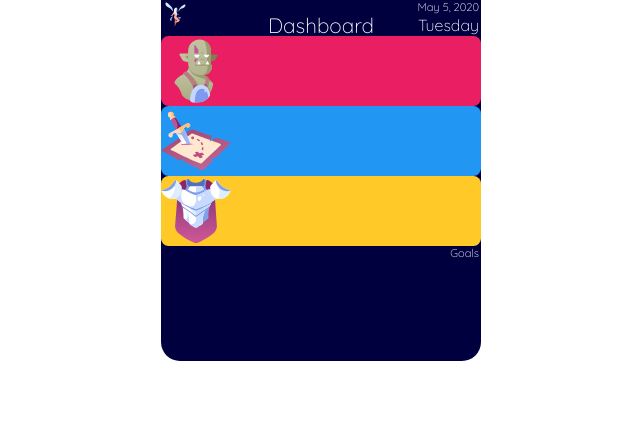
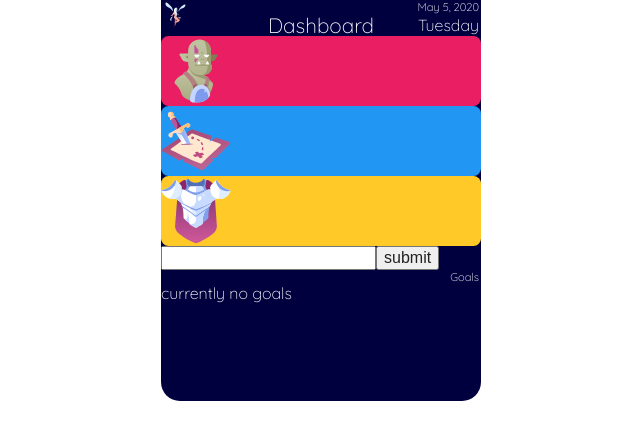
Before and after one commit to montgomeryrd/react-to-do, a React (Create React App) app: page /goals in a window 1280 px wide. Shown: the top 440 px of the page, without its empty margins (319-959 px from the left). Built offline with nearby package versions, Linux system fonts and the light colour scheme; a web font is replaced by a local one.

Commit message:
Working in GoalsPage.js

```diff
--- a/src/components/contentview/GoalsPage.js
+++ b/src/components/contentview/GoalsPage.js
@@ -1,10 +1,26 @@
 /* eslint-disable react/prop-types */
 import React from 'react';
+import Form from './Form';
 
-const GoalPage = (props) => {
-  console.log("showing ", props.showing)
+const GoalsPage = ({value, goals, handleChange, handleSubmit, removeItem}) => {
+  const mygoals = goals.length ? (
+    goals.map(goal => {
+      return (
+        <div className="goal-item" key={goal.id}>
+          <span onClick={() => {removeItem(goal.id)}}>{goal.content}</span>
+        </div>
+      )
+    })
+  ) : (
+    <p className="empty-task-list">currently no goals</p>
+  )
   return (
-    <div><h2>Goals</h2></div>
+    <div className="task-page-view">
+      <Form value={value} goals={goals} handleChange={handleChange} handleSubmit={handleSubmit} />
+      <h2>Goals</h2>
+      {mygoals}
+      </div>
   )
+
 }
-export default GoalPage;
+export default GoalsPage;
--- a/src/components/contentview/TasksPage.js
+++ b/src/components/contentview/TasksPage.js
@@ -2,12 +2,12 @@
 import React from 'react';
 import Form from './Form';
 
-const TaskPage = ({value, tasks, handleChange, handleSubmit, removeTask}) => {
+const TasksPage = ({value, tasks, handleChange, handleSubmit, removeItem}) => {
   const mytasks = tasks.length ? (
     tasks.map(task => {
       return (
         <div className="task-item" key={task.id}>
-          <span onClick={() => {removeTask(task.id)}}>{task.content}</span>
+          <span onClick={() => {removeItem(task.id)}}>{task.content}</span>
         </div>
       )
     })
@@ -23,4 +23,4 @@ const TaskPage = ({value, tasks, handleChange, handleSubmit, removeTask}) => {
   )
 
 }
-export default TaskPage;
+export default TasksPage;
--- a/src/components/dashboard/Dashboard.js
+++ b/src/components/dashboard/Dashboard.js
@@ -30,20 +30,30 @@ class Dashboard extends React.Component {
     }
     handleSubmit (e) {
         e.preventDefault();
-        this.addTask(this.state);
+        this.addItem(this.state);
         this.setState({value : ""});
     }
-    addTask = (task) => {
-        task.id = Math.random() * 100;
-        task.content = this.state.value;
-        let tasks = [...this.state.tasks, task];
-        this.setState({tasks});
+    addItem = (item) => {
+        if(this.state.showing === "tasks-page") {
+            item.id = Math.random() * 100;
+            item.content = this.state.value;
+            let tasks = [...this.state.tasks, item];
+            this.setState({tasks});
+        } else if(this.state.showing === "goals-page") {
+            item.id = Math.random() * 100;
+            item.content = this.state.value;
+            let goals = [...this.state.goals, item];
+            this.setState({goals});
+        }
     }
-    removeTask = (id) => {
-        const tasks = this.state.tasks.filter(task => {
-            return task.id !== id;
-        });
-        this.setState({tasks});
+    removeItem = (id) => {
+        if(this.state.showing === "tasks-page") {
+            const tasks = this.state.tasks.filter(task => {return task.id !== id});
+            this.setState({tasks});
+        } else if(this.state.showing === "goals-page") {
+            const goals = this.state.goals.filter(goal => {return goal.id !== id});
+            this.setState({goals});
+        }
     }
     toggle = (page) => {
         const showing = page;
@@ -71,9 +81,9 @@ class Dashboard extends React.Component {
                             <NavLink to="/archive"><NavigationLinks toggle={this.toggle} data = {{page: "archive-page", bgcolor: yellow, imgUrl: ArchivePath}} /></NavLink>
 
                             <Route path="/tasks" render={props =>
-                            (<TasksPage {...props} value={this.state.value} tasks={this.state.tasks} handleChange={this.handleChange} handleSubmit={this.handleSubmit} removeTask={this.removeTask}/>)} />
+                            (<TasksPage {...props} value={this.state.value} tasks={this.state.tasks} handleChange={this.handleChange} handleSubmit={this.handleSubmit} removeItem={this.removeItem}/>)} />
                             <Route path="/goals" render={props =>
-                            (<GoalsPage {...props} goals={this.state.goals}/>)} />
+                            (<GoalsPage {...props} value={this.state.value} goals={this.state.goals} handleChange={this.handleChange} handleSubmit={this.handleSubmit} removeItem={this.removeItem}/>)} />
                             <Route path="/archive" render={props =>
                             (<Archive {...props} archive={this.state.archive}/>)} />
                         </Router>
```
